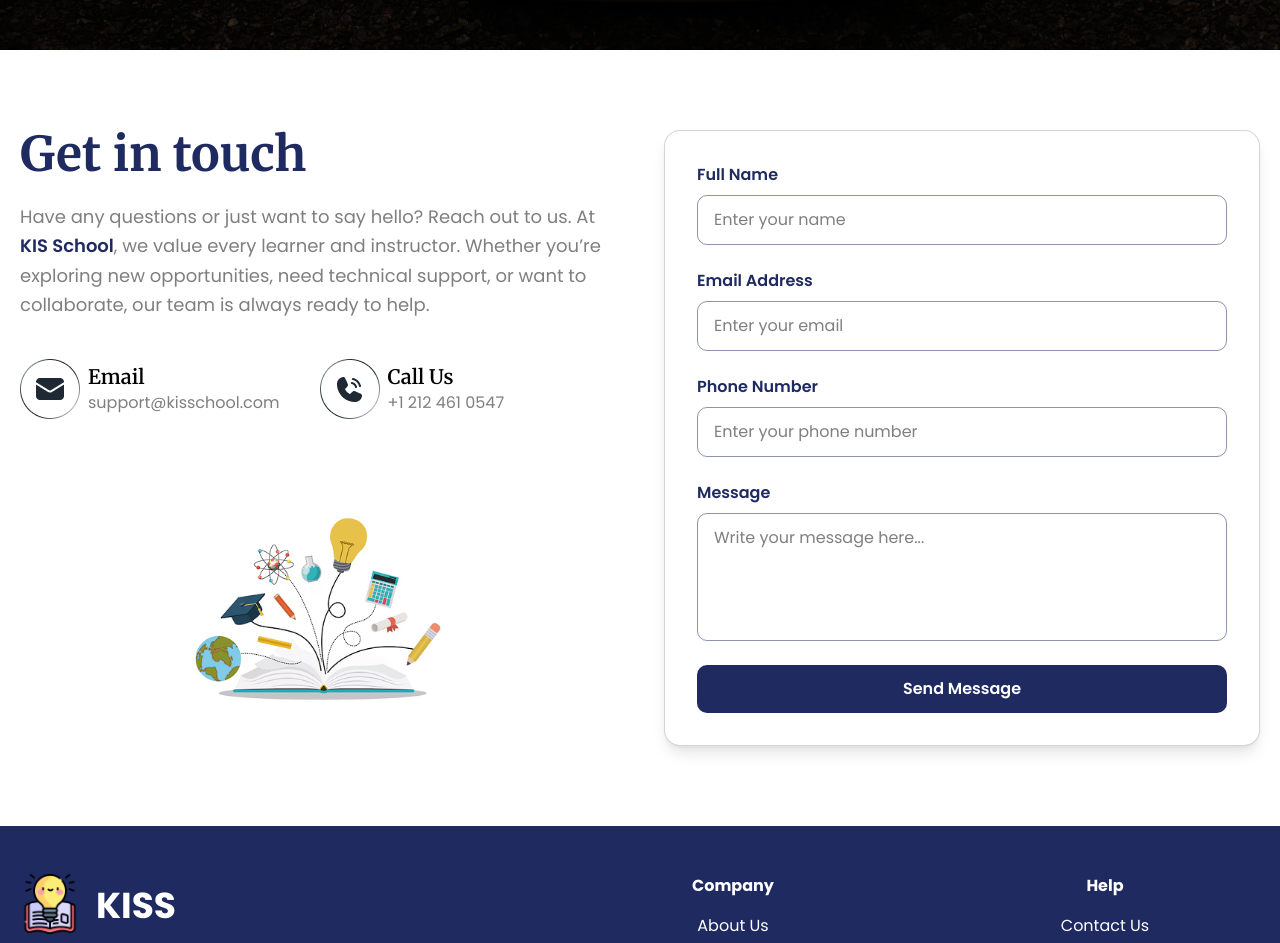
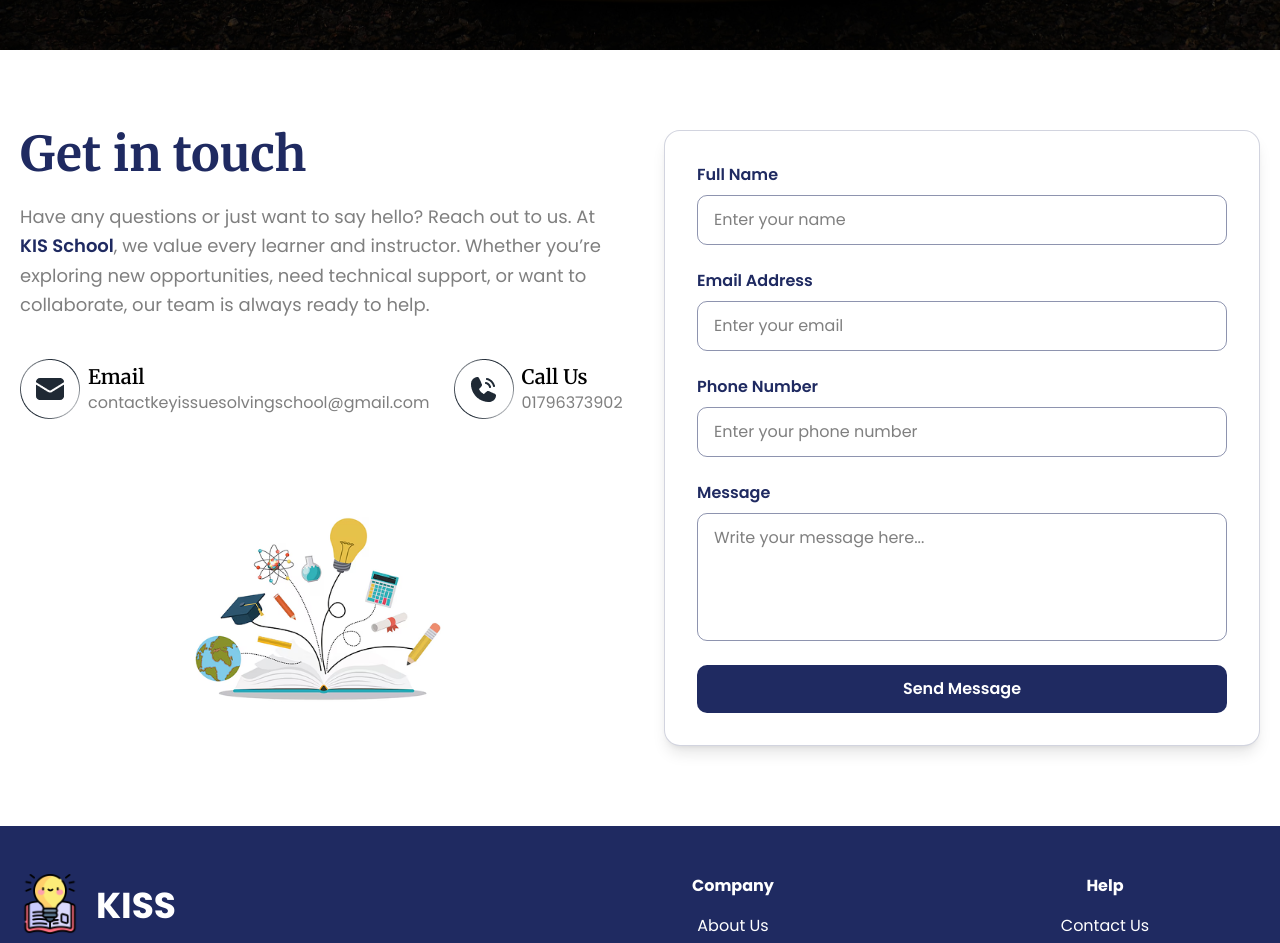
Before and after one commit to Muhammad-sefat/KIS-School, a React (Vite) app: page /contact-us in a window 1280 px wide. Shown: the part 800-1743 px from the top of the page. Built offline with nearby package versions, Linux system fonts and the light colour scheme.

Commit message:
some changes

```diff
--- a/src/components/contact-components/ContactSection.jsx
+++ b/src/components/contact-components/ContactSection.jsx
@@ -21,7 +21,7 @@ const ContactSection = () => {
       viewport={{ once: true, amount: 0.2 }}
       className="section-padding-x py-20 bg-white dark:bg-slate-900"
     >
-      <div className="max-w-[1400px] mx-auto grid grid-cols-1 md:grid-cols-2 gap-12 items-start">
+      <div className="max-w-[1600px] mx-auto grid grid-cols-1 md:grid-cols-2 gap-12 items-start">
         {/* LEFT SIDE */}
         <div className="flex flex-col gap-6 relative">
           <h2 className="font-merriweather font-bold text-theme-primary text-3xl md:text-5xl">
@@ -41,7 +41,7 @@ const ContactSection = () => {
               <div>
                 <p className="font-merriweather font-semibold text-xl">Email</p>
                 <p className="text-gray text-sm md:text-base">
-                  support@kisschool.com
+                  contactkeyissuesolvingschool@gmail.com
                 </p>
               </div>
             </div>
@@ -51,9 +51,7 @@ const ContactSection = () => {
                 <p className="font-merriweather font-semibold text-xl">
                   Call Us
                 </p>
-                <p className="text-gray text-sm md:text-base">
-                  +1 212 461 0547
-                </p>
+                <p className="text-gray text-sm md:text-base">01796373902</p>
               </div>
             </div>
           </div>
--- a/src/components/home-components/OurInovation.jsx
+++ b/src/components/home-components/OurInovation.jsx
@@ -42,7 +42,7 @@ const OurInovation = () => {
             <h4 className="text-lg lg:text-2xl font-semibold">
               Our Phone Number
             </h4>
-            <p>+12124610547</p>
+            <p>01796373902</p>
           </div>
         </div>
       </motion.div>
```
Also changed, not shown: 1 other file (tests, documents, lock files or other folders).
